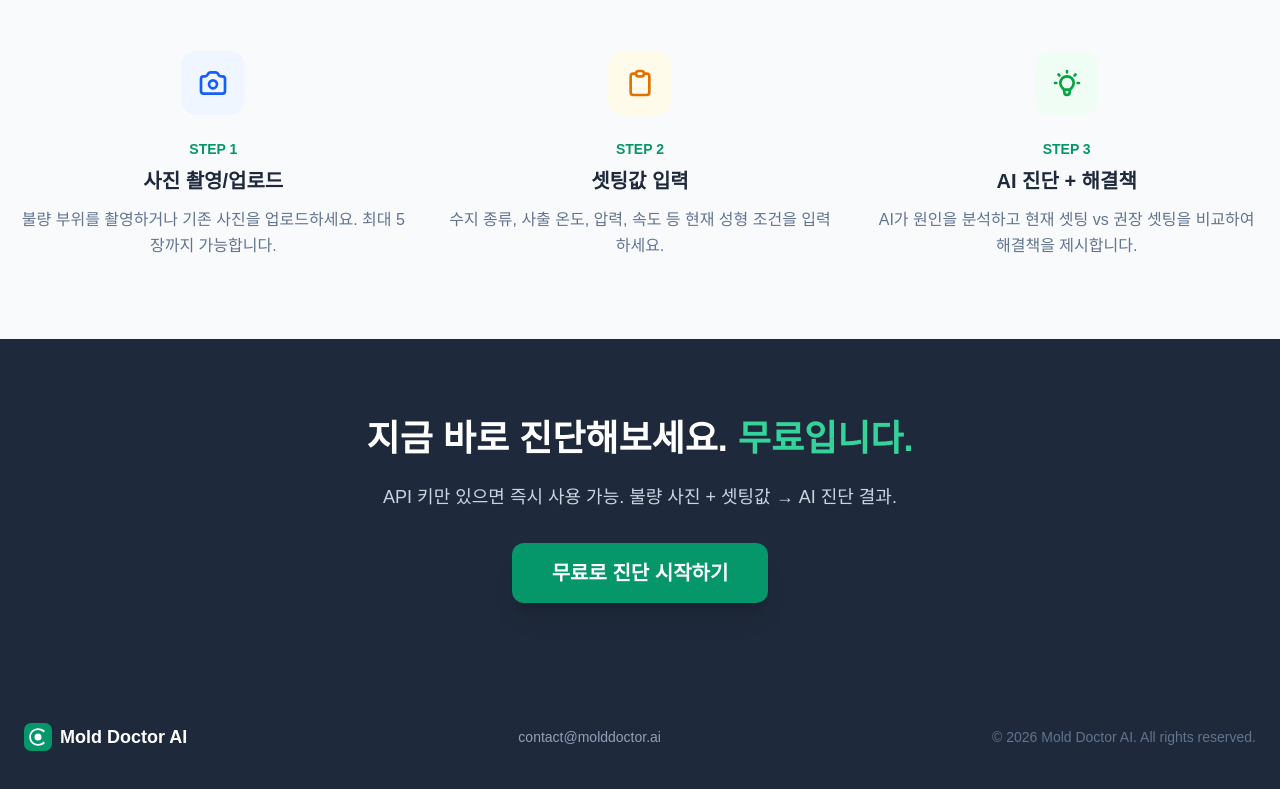
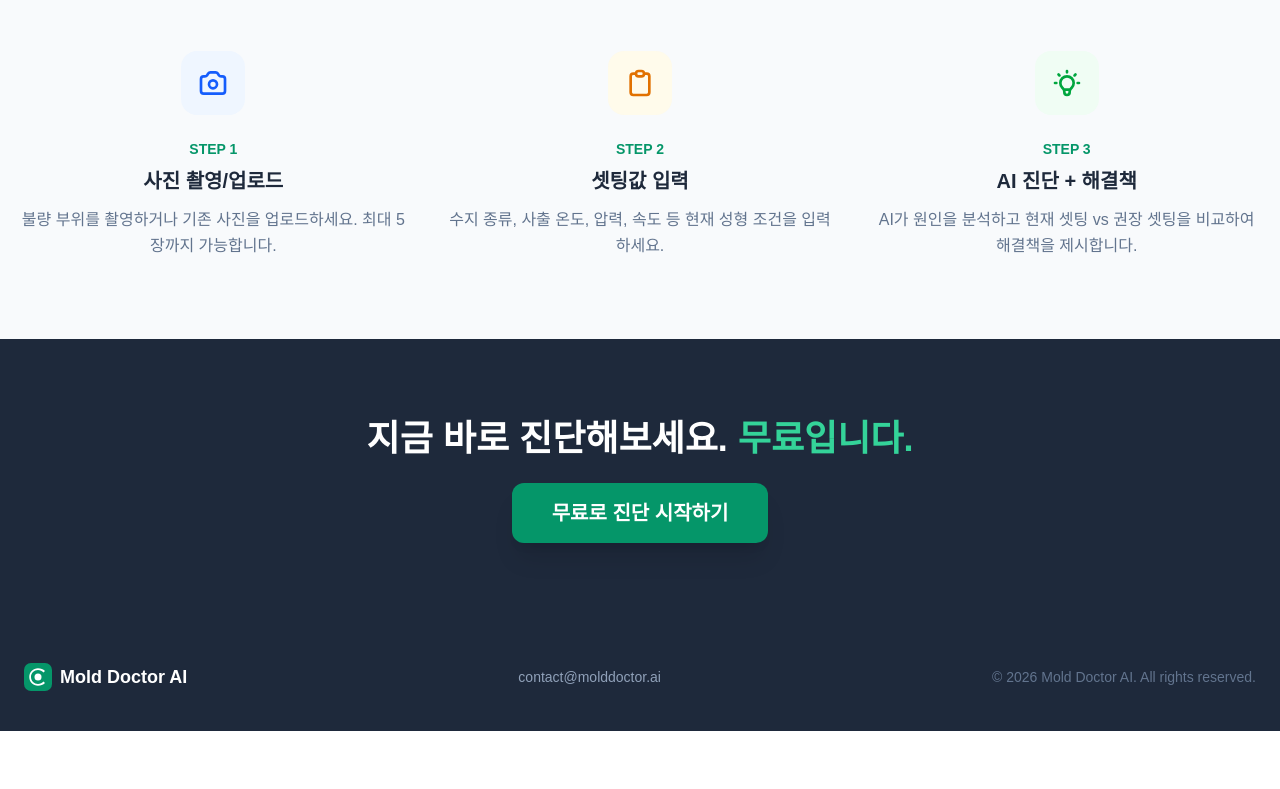
Before and after one commit to superjinu1-sketch/Mold-Doctor-AI, a Next.js app: page / in a window 1280 px wide. Shown: the part 1345-2134 px from the top of the page. After the commit the page ends 2076 px from the top, so only its background shows below. Built offline with nearby package versions, Linux system fonts and the light colour scheme.

Commit message:
홈페이지 CTA 문구 제거

```diff
--- a/app/page.tsx
+++ b/app/page.tsx
@@ -226,9 +226,6 @@ export default function HomePage() {
             지금 바로 진단해보세요.{' '}
             <span className="text-[#34D399]">무료입니다.</span>
           </h2>
-          <p className="text-slate-300 text-lg mb-8">
-            API 키만 있으면 즉시 사용 가능. 불량 사진 + 셋팅값 → AI 진단 결과.
-          </p>
           <Link
             href="/diagnose"
             className="inline-block bg-[#059669] hover:bg-[#047857] text-white px-10 py-4 rounded-xl font-bold text-xl transition-colors shadow-xl"
```
